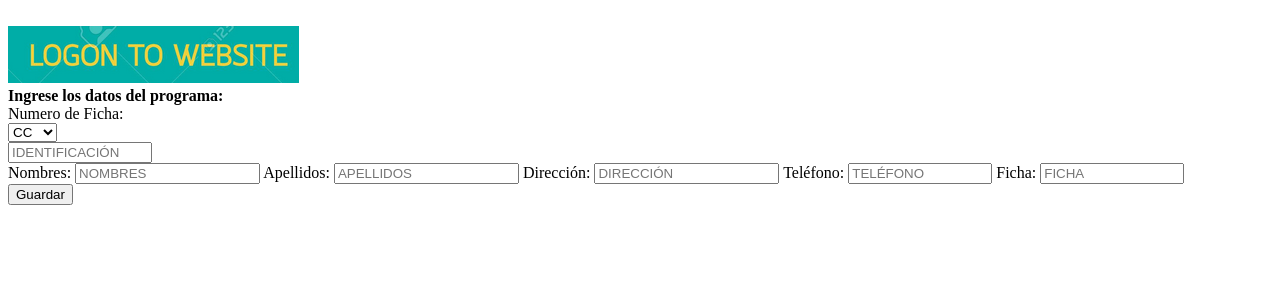
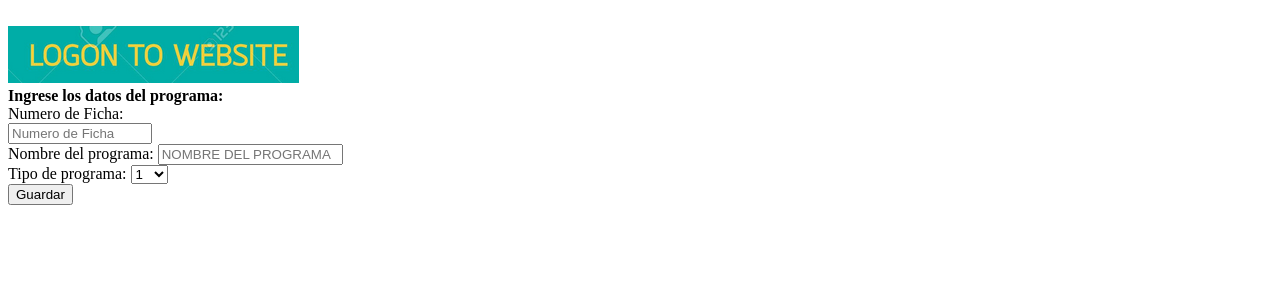
Before and after one commit to NicollePalomo/Crud_1_php_sena, a PHP site: page /crear_programa.php in a window 1280 px wide. Shown: the top 300 px of the page. Run offline with PHP 8.4, Linux system fonts and the light colour scheme; the visitor is signed in with stand-in values (Sample User, id 1).

Commit message:
Update crear_programa.php

```diff
--- a/crear_programa.php
+++ b/crear_programa.php
@@ -27,29 +27,27 @@
     <strong class="lgris">Ingrese los datos del programa:</strong>
     <br>
     <label class="lgris">Numero de Ficha:</label>
-    <div class="form-row">
-    <div class="form-group col-xs-2">
-    <select class="form-control" name="tipoid">
-    <option value="CC" selected>CC</option>
-    <option value="TI">TI</option>
-    <option value="RC">RC</option>
-    <option value="PEP">PEP</option>
-    </select>
     </div>
     <div class="form-group col-md-6">
-    <input class="form-control input-lg" type="number" name="numid" min="9999" max="9999999999999" value="" placeholder="IDENTIFICACIÓN" required/>
+    <input class="form-control input-lg" type="number" name="numficha" min="9999" max="9999999999999" value="" placeholder="Numero de Ficha" required/>
     </div>
     </div>
-    <label class="lgris">Nombres:</label>
-    <input class="form-control" style="text-transform: uppercase;" type="text" name="nombres" value="" placeholder="Nombres" required/>
-    <label class="lgris">Apellidos:</label>
-    <input class="form-control" style="text-transform: uppercase;" type="text" name="apellidos" value="" placeholder="Apellidos" required/>
-    <label class="lgris">Dirección:</label>
-    <input class="form-control" style="text-transform: uppercase;" type="text" name="direccion" value="" placeholder="DIRECCIÓN" required/>
-    <label class="lgris">Teléfono:</label>
-    <input class="form-control" type="number" name="telefono" min="9999" max="9999999999999" value="" placeholder="TELÉFONO" required/>
-    <label class="lgris">Ficha:</label>
-    <input class="form-control" type="number" name="ficha" min="9999" max="9999999999999" value="" placeholder="FICHA" required/>
+    <label class="lgris">Nombre del programa:</label>
+    <input class="form-control" style="text-transform: uppercase;" type="text" name="nombreprog" value="" placeholder="Nombre del programa" required/>
+    <br>
+    <label class="lgris">Tipo de programa:</label>
+    <select class="form-control" type="number" name="tipojornada">
+    <option value="1" selected>1</option>
+    <option value="2">2</option>
+    <option value="3">3</option>
+    <option value="4">4</option>
+    <option value="5">5</option>
+    <option value="6">6</option>
+    <option value="7">7</option>
+    <option value="8">8</option>
+    <option value="9">9</option>
+    <option value="10">10</option>
+    </select>
     <br>
     <input class="btn btn-primary" type="submit" value="Guardar" >
     </div>
```
